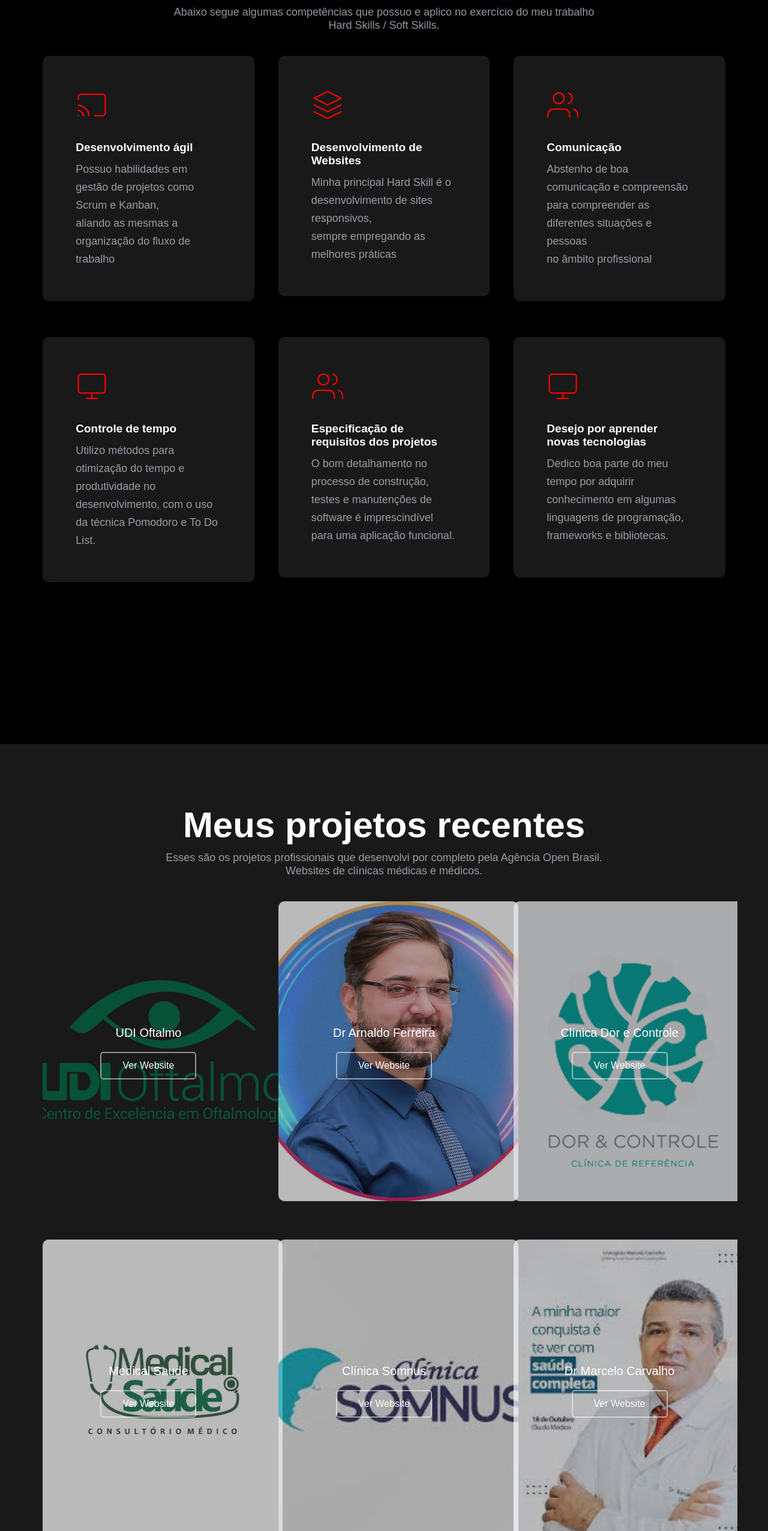
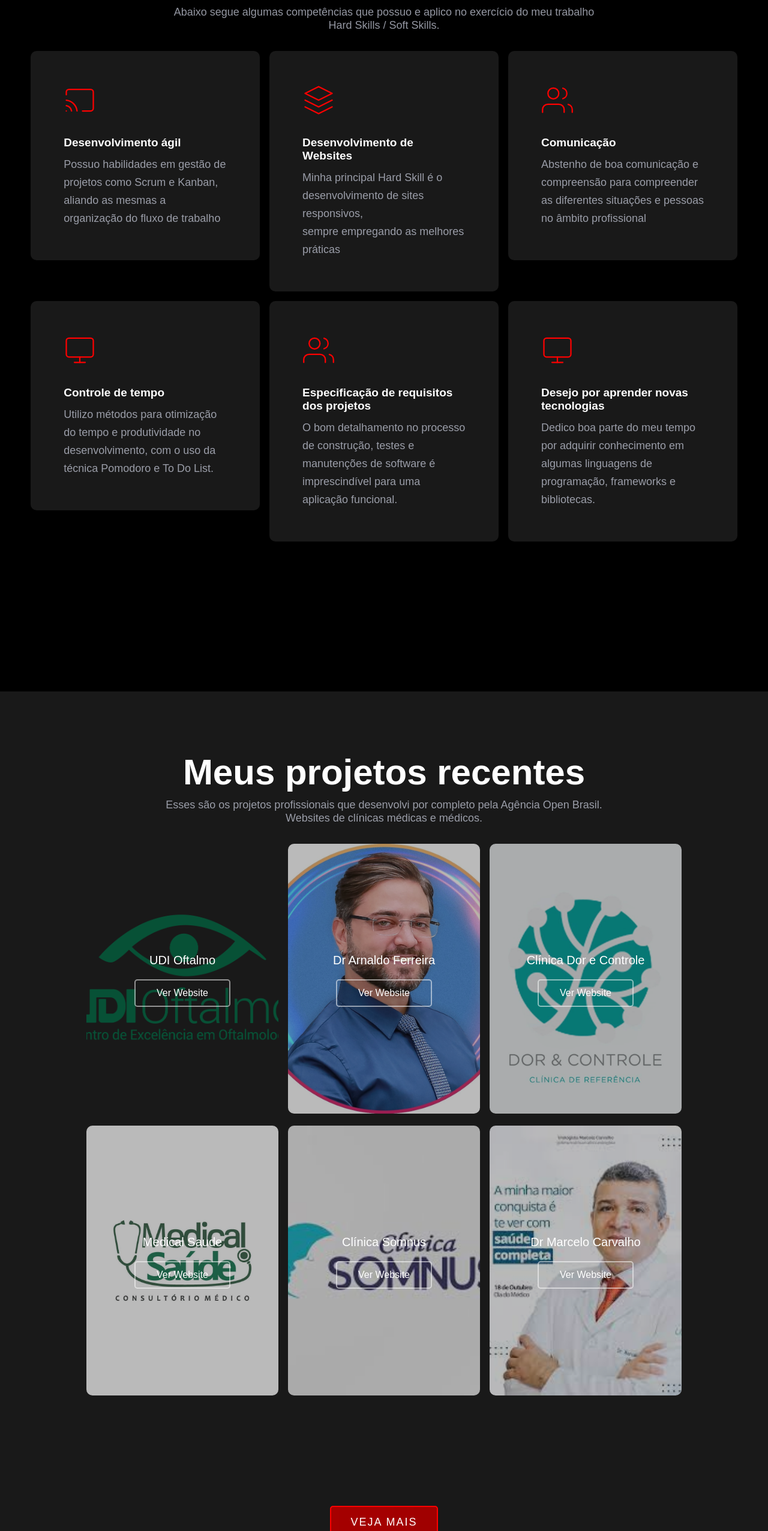
Before and after one commit to joaopedroalc/joaopedrolima-dev, a React (Create React App) app: page / in a window 1280 px wide. Shown: the part 1713-4266 px from the top of the page at 60% size. Built offline with nearby package versions, Linux system fonts and the light colour scheme.

Commit message:
responsive full

```diff
--- a/src/About.css
+++ b/src/About.css
@@ -69,8 +69,6 @@ a.bottom__to__top.active{
     .p__color{
         font-size: 15px!important;
     }
-}
-@media only screen and (max-width: 425px){
     .about__button{
         display:grid !important;
         grid-template-columns: 1fr !important;
@@ -85,6 +83,8 @@ a.bottom__to__top.active{
         height: 32px !important;
         margin-left: 5px;
     }
+}
+@media only screen and (max-width: 425px){
 button.about.btn.pointer {
     text-transform: capitalize;
     width: 205px;
--- a/src/Blog.js
+++ b/src/Blog.js
@@ -17,8 +17,8 @@ function Blog() {
         </p>
       </div>
       <div className="container">
-          <div className="row">
-              <div className="col__3">
+          <div className="container-projects">
+              <div>
               <div className="project__box pointer relative">
                      <div className="project__box__img pointer relative">
                          <div className="project__img__box">
@@ -34,7 +34,7 @@ function Blog() {
                  </div>
               </div>
 
-              <div className="col__3">
+              <div>
               <div className="project__box pointer relative">
                      <div className="project__box__img pointer relative">
                          <div className="project__img__box">
@@ -50,7 +50,7 @@ function Blog() {
                  </div>
               </div>
 
-              <div className="col__3">
+              <div>
               <div className="project__box pointer relative">
                      <div className="project__box__img pointer relative">
                          <div className="project__img__box">
--- a/src/Footer.css
+++ b/src/Footer.css
@@ -1,7 +1,11 @@
-@media only screen and (max-width: 425px){
+@media only screen and (max-width: 768px){
 .footer{
   display:flex !important;
   justify-content:center !important;
   align-items: center !important;
+  flex-direction:column !important;
+}
+.footer span{
+  padding: 10px !important;
 }
 }
--- a/src/Home.css
+++ b/src/Home.css
@@ -106,6 +106,40 @@ ul.sidebar.d__flex {
 li.sideNavbar{
     padding: 25px 30px;
 }
+
+@media only screen and (max-width: 1024px){
+    h2.home__text.pz__10{
+        font-size: 30px;
+    }
+    .name{
+        display: block;
+        font-size: 36px;
+    }
+    h3.sweet.pz__10 {
+        font-size: 40px;
+    }
+    h1.home__text {
+        font-size: 14px;
+    }
+    h4.home__text {
+        font-size: 45px;
+    }
+
+    h3.home__text{
+        font-size: 28px;
+        font-weight: 800;
+        font-family: Montserrat,sans-serif;
+        line-height: 40px;
+    }
+    h4.home__text{
+        font-size: 20px;
+        font-weight: 800;
+        line-height: 40px;
+        font-family: Montserrat,sans-serif;
+
+    }
+}
+
 /* RESPONSIVE */
 @media only screen and (max-width: 768px){
  .header{
@@ -114,9 +148,7 @@ li.sideNavbar{
  .navigation.pxy__30 {
         display: none;
     }
-h2.white.pz__10 {
-    font-size: 50px!important;
-}
+
 svg.bi.bi-justify.white.pointer {
     width: 30px;
     height: 30px;
--- a/src/Project.css
+++ b/src/Project.css
@@ -9,6 +9,12 @@ img.project__img {
     transition: .4s;
     opacity: .7;
     position: relative;
+}
+.container-projects{
+    display:grid;
+    grid-template-columns: 1fr 1fr 1fr;
+    gap:2rem;
+    margin-top:2rem;
 }
 img.project__img::after{
     content: '';
@@ -87,8 +93,12 @@ button.view__more:hover{
     border: 2px solid #ff0000;
     color: #000!important;
 }
+
+.view__more__btn{
+    margin: 0 auto;
+}
 /* RESPONSIVE */
-@media only screen and (max-width: 1024px){
+@media only screen and (max-width: 1440px){
 h5.project__text {
     font-weight: 400;
     font-size: 20px;
@@ -97,6 +107,37 @@ h5.project__text {
 h4.project__text {
     font-size: 18px;
 }
+img.project__img {
+    max-width:320px;
+    max-height:450px;
+}
+.container-projects{
+    display:grid;
+    grid-template-columns: 1fr 1fr 1fr;
+    gap:1rem;
+}
+}
+
+@media only screen and (max-width: 1024px){
+    .container-projects{
+        display:grid;
+        grid-template-columns: 1fr 1fr;
+        gap:1rem;
+    }
+}
+
+@media only screen and (max-width: 768px){
+    .container-projects{
+        display:grid;
+        grid-template-columns: 1fr;
+        gap:1rem;
+    }
+    img.project__img {
+        max-width:90vw;
+        max-height:100%;
+        width: 550px;
+        height: 600px;
+    }
 }
 
 @media only screen and (max-width: 425px){
--- a/src/Project.js
+++ b/src/Project.js
@@ -20,9 +20,8 @@ function Project() {
                 </p>
             </div>
             <div className="container">
-                <div className="row">
-
-                    <div className="col__3">
+                <div className="container-projects">
+                    <div>
                         <div className="project__box pointer relative">
                             <div className="project__box__img pointer relative">
                                 <div className="project__img__box">
@@ -38,7 +37,7 @@ function Project() {
                     </div>
 
 
-                    <div className="col__3">
+                    <div>
                         <div className="project__box pointer relative">
                             <div className="project__box__img pointer relative">
                                 <div className="project__img__box">
@@ -54,7 +53,7 @@ function Project() {
                     </div>
 
 
-                    <div className="col__3">
+                    <div>
                         <div className="project__box pointer relative">
                             <div className="project__box__img pointer relative">
                                 <div className="project__img__box">
@@ -70,7 +69,7 @@ function Project() {
                     </div>
 
 
-                    <div className="col__3">
+                    <div>
                         <div className="project__box pointer relative">
                             <div className="project__box__img pointer relative">
                                 <div className="project__img__box">
@@ -86,7 +85,7 @@ function Project() {
                     </div>
 
 
-                    <div className="col__3">
+                    <div>
                         <div className="project__box pointer relative">
                             <div className="project__box__img pointer relative">
                                 <div className="project__img__box">
@@ -102,7 +101,7 @@ function Project() {
                     </div>
 
 
-                    <div className="col__3">
+                    <div>
                         <div className="project__box pointer relative">
                             <div className="project__box__img pointer relative">
                                 <div className="project__img__box">
@@ -116,15 +115,13 @@ function Project() {
                             </div>
                         </div>
                     </div>
-
-                    <div className="view__more__btn d__flex align__items__center justify__content__center pxy__30">
+                </div>
+            </div>
+                <div className="view__more__btn d__flex align__items__center justify__content__center pxy__30">
                         <a href="https://www.instagram.com/joaopedrolima.dev">
                             <button className="view__more pointer btn">Veja mais</button>
                         </a>
-                    </div>
-
                 </div>
-            </div>
         </div>
     );
 }
--- a/src/Service.js
+++ b/src/Service.js
@@ -16,8 +16,8 @@ function Service() {
       </div>
 
       <div className="container">
-        <div className="row">
-          <div className="col__3">
+        <div className="container-projects">
+          <div>
             <div className="service__box pointer">
               <div className="icon">
                 <svg
@@ -45,7 +45,7 @@ function Service() {
             </div>
           </div>
 
-          <div className="col__3">
+          <div>
             <div className="service__box pointer">
               <div className="icon">
                 <svg
@@ -76,7 +76,7 @@ function Service() {
             </div>
           </div>
 
-          <div className="col__3">
+          <div>
             <div className="service__box pointer">
               <div className="icon">
                 <svg
@@ -108,7 +108,7 @@ function Service() {
             </div>
           </div>
 
-          <div className="col__3">
+          <div>
             <div className="service__box pointer">
               <div className="icon">
                 <svg
@@ -137,7 +137,7 @@ function Service() {
             </div>
           </div>
 
-          <div className="col__3">
+          <div>
             <div className="service__box pointer">
               <div className="icon">
                 <svg
@@ -167,7 +167,7 @@ function Service() {
             </div>
           </div>
 
-          <div className="col__3">
+          <div>
             <div className="service__box pointer">
               <div className="icon">
                 <svg
```
